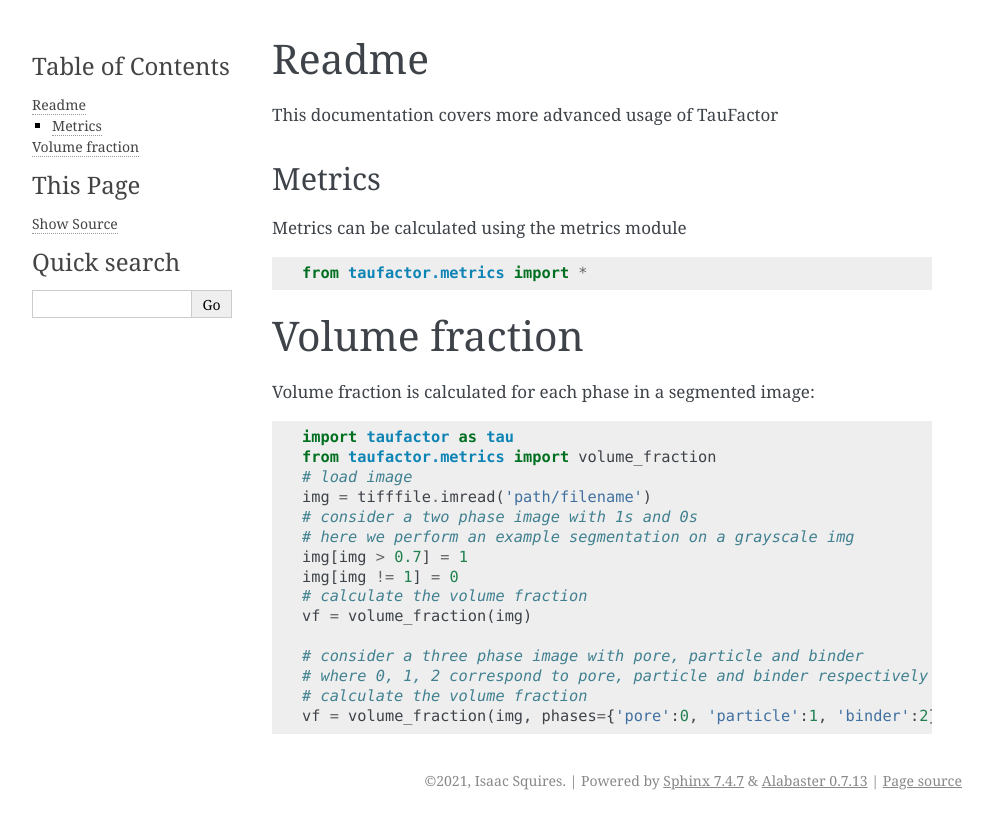
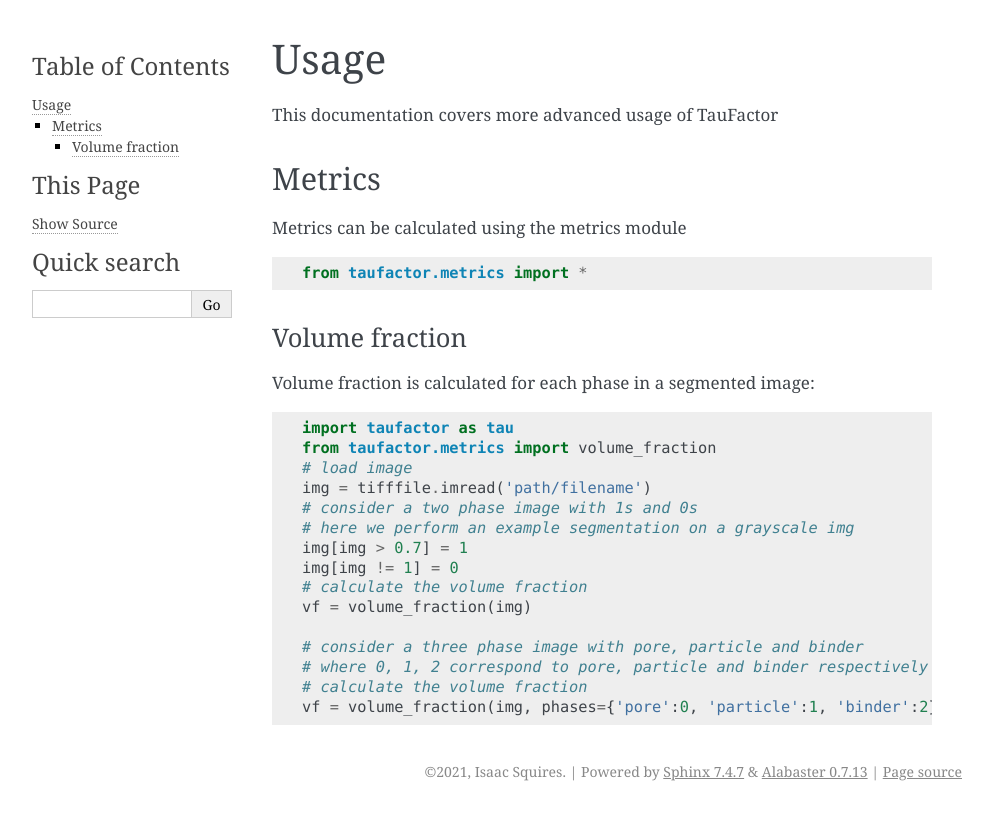
Before and after one commit to tldr-group/taufactor, a Sphinx documentation site: the page built from docs/usage.rst, in a window 1280 px wide. Shown: the top 829 px of the page, without its empty margins (148-1141 px from the left). Built offline with Sphinx 7.4.7, drawn with Linux system fonts in a browser that asks for light colours; the version number could not be read and is left out.

Commit message:
fix doc tree branch issue

````diff
--- a/Usage.md
+++ b/Usage.md
@@ -1,13 +1,13 @@
 This documentation covers more advanced usage of TauFactor
 
-# Metrics
+## Metrics
 
 Metrics can be calculated using the metrics module
 ```python
 from taufactor.metrics import *
 ```
 
-## Volume fraction
+### Volume fraction
 Volume fraction is calculated for each phase in a segmented image:
 ```python
 import taufactor as tau
--- a/docs/index.rst
+++ b/docs/index.rst
@@ -2,7 +2,7 @@ Welcome to TauFactor's documentation!
 ======================================
 
 .. toctree::
-   :maxdepth: 2
+   :maxdepth: 4
    :caption: Contents:
 
    readme
--- a/docs/usage.rst
+++ b/docs/usage.rst
@@ -1,4 +1,4 @@
-Readme
---------------
+Usage
+===========
 
 .. mdinclude:: ../Usage.md
````
